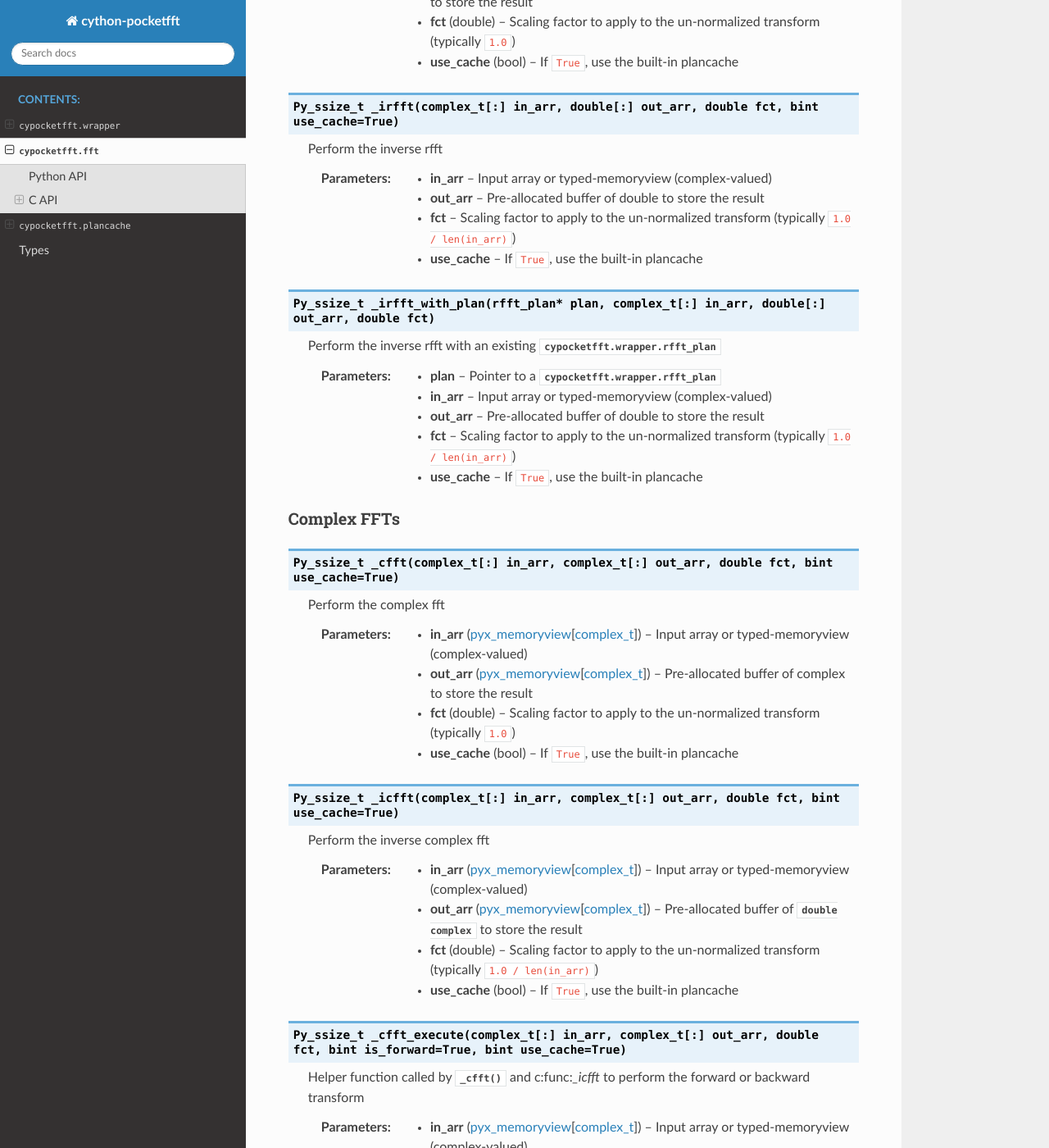
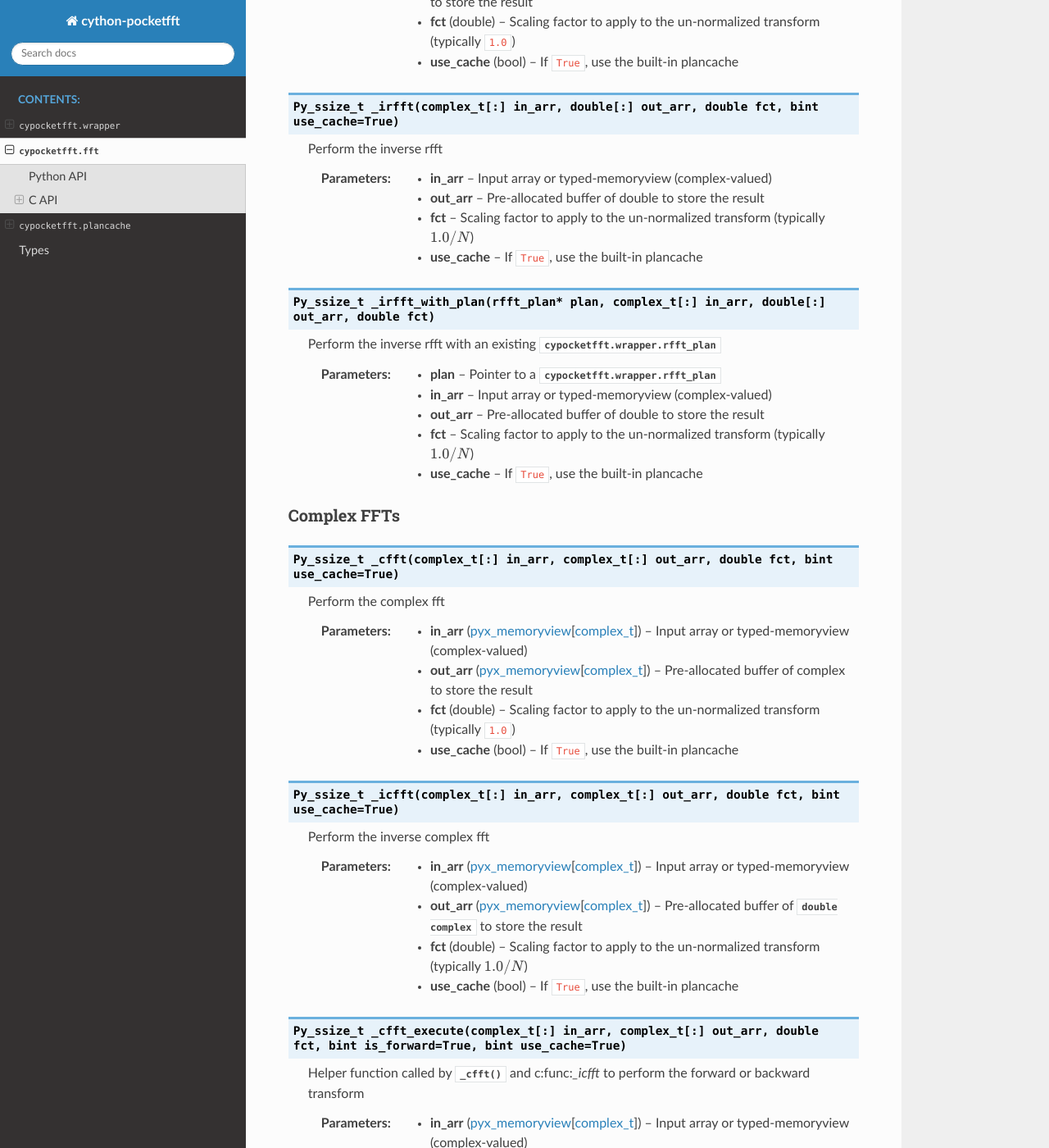
Before and after one commit to nocarryr/cython-pocketfft, a Sphinx documentation site: the page built from doc/source/fft.rst, in a window 1280 px wide and 1400 px high, scrolled down 1320 px. Shown: the whole window at 82% size. Built offline with Sphinx 7.4.7 and the Read the Docs theme 2.0.0, drawn with Linux system fonts in a browser that asks for light colours.

```diff
--- a/doc/source/fft.rst
+++ b/doc/source/fft.rst
@@ -68,7 +68,7 @@ Real FFTs
 
     :param in_arr: Input array or typed-memoryview (complex-valued)
     :param out_arr: Pre-allocated buffer of double to store the result
-    :param fct: Scaling factor to apply to the un-normalized transform (typically ``1.0 / len(in_arr)``)
+    :param fct: Scaling factor to apply to the un-normalized transform (typically :math:`1.0 / N`)
     :param use_cache: If ``True``, use the built-in plancache
 
 .. c:function:: Py_ssize_t _irfft_with_plan(rfft_plan* plan, complex_t[:] in_arr, double[:] out_arr, double fct)
@@ -78,7 +78,7 @@ Real FFTs
     :param plan: Pointer to a :c:type:`cypocketfft.wrapper.rfft_plan`
     :param in_arr: Input array or typed-memoryview (complex-valued)
     :param out_arr: Pre-allocated buffer of double to store the result
-    :param fct: Scaling factor to apply to the un-normalized transform (typically ``1.0 / len(in_arr)``)
+    :param fct: Scaling factor to apply to the un-normalized transform (typically :math:`1.0 / N`)
     :param use_cache: If ``True``, use the built-in plancache
 
 
@@ -105,7 +105,7 @@ Complex FFTs
     :type in_arr: pyx_memoryview[complex_t]
     :param out_arr: Pre-allocated buffer of :c:type:`double complex` to store the result
     :type out_arr: pyx_memoryview[complex_t]
-    :param double fct: Scaling factor to apply to the un-normalized transform (typically ``1.0 / len(in_arr)``)
+    :param double fct: Scaling factor to apply to the un-normalized transform (typically :math:`1.0 / N`)
     :param bool use_cache: If ``True``, use the built-in plancache
 
 .. c:function:: Py_ssize_t _cfft_execute(complex_t[:] in_arr, complex_t[:] out_arr, double fct, bint is_forward=True, bint use_cache=True)
```
Also changed, not shown: 1 other file.
